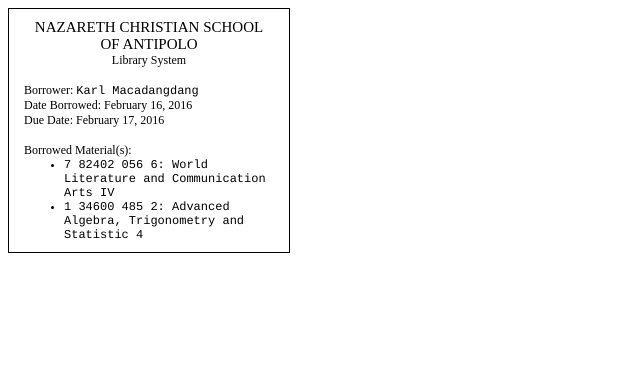
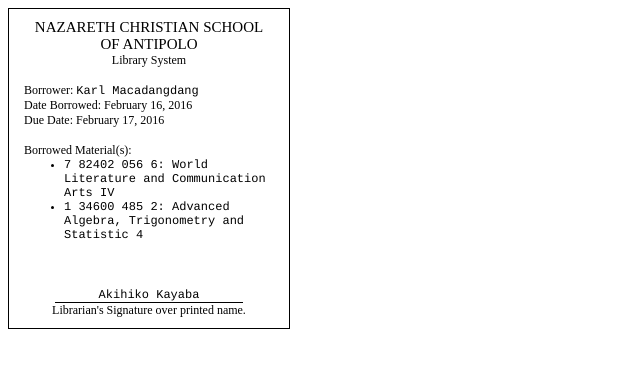
Before and after one commit to KarlJarren0308/NCSA, a PHP site: page /control_panel/requests/receipt.php?data=1 in a window 1280 px wide. Shown: the top 368 px of the page, without its empty margins (0-640 px from the left). Run offline with PHP 8.4, Linux system fonts and the light colour scheme; data comes from the database, SQL or seed files in the repository.

Commit message:
File for generating receipts

```diff
--- a/control_panel/requests/receipt.php
+++ b/control_panel/requests/receipt.php
@@ -26,6 +26,7 @@
             $rowLoan = $connection->fetch_assoc();
 
             $borrower = $rowLoan['Borrowers_ID'];
+            $librarian = $rowLoan['Librarian_ID'];
 
             $connection->query("SELECT * FROM accounts LEFT JOIN faculties ON accounts.Account_ID=faculties.Faculty_ID LEFT JOIN students ON accounts.Account_ID=students.Student_ID WHERE accounts.Account_ID='$borrower'");
             $row = $connection->fetch_assoc();
@@ -56,6 +57,21 @@
             }
 
             echo '</ul>';
+            echo '<br><br><br>';
+            echo '<div class="align-center">';
+
+            $connection->query("SELECT * FROM faculties WHERE Faculty_ID='$librarian'");
+            $row = $connection->fetch_assoc();
+
+            if(strlen($row['Faculty_Middle_Name']) > 1) {
+                $name = $row['Faculty_First_Name'] . ' ' . substr($row['Faculty_Middle_Name'], 0, 1) . '. ' . $row['Faculty_Last_Name'];
+            } else {
+                $name = $row['Faculty_First_Name'] . ' ' . $row['Faculty_Last_Name'];
+            }
+
+            echo '<div class="underscore typewriter">' . $name . '</div>';
+            echo '<div>Librarian\'s Signature over printed name.</div>';
+            echo '</div>';
 
             $connection->close();
         ?>
```
